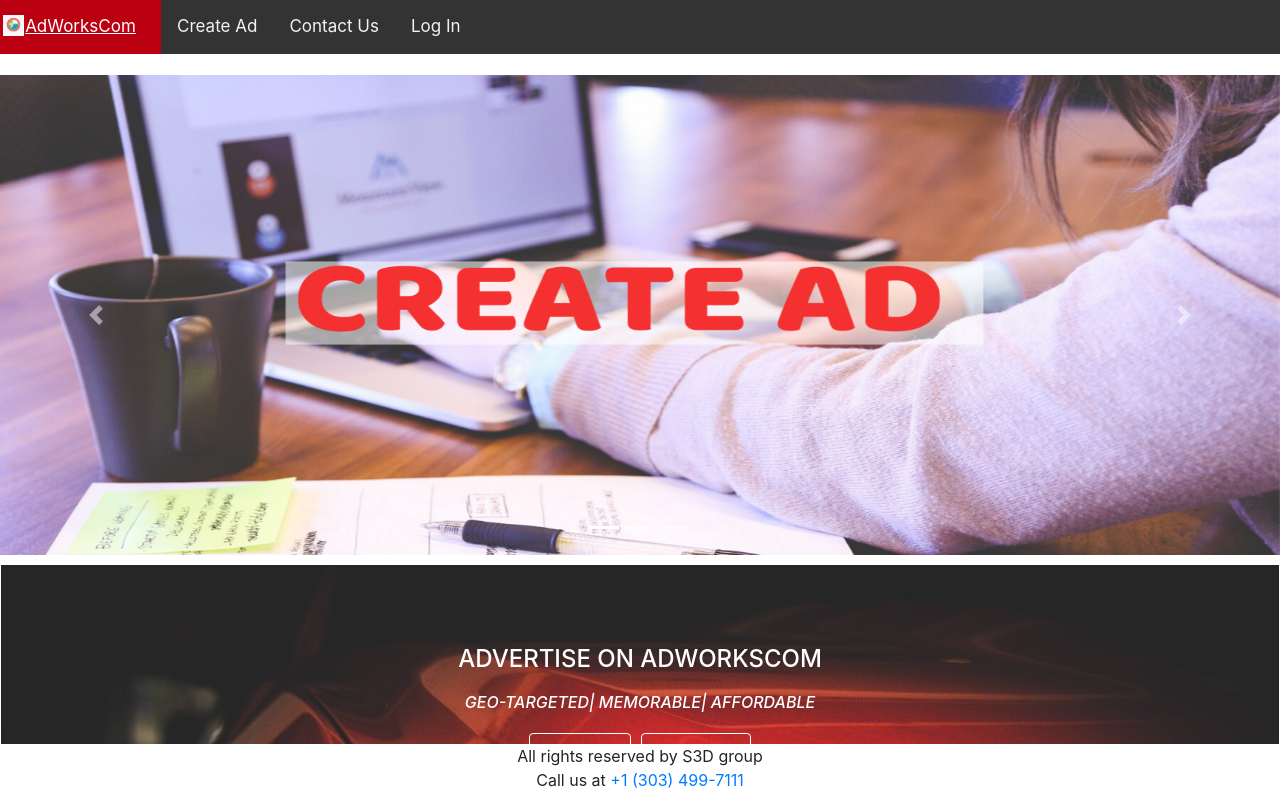
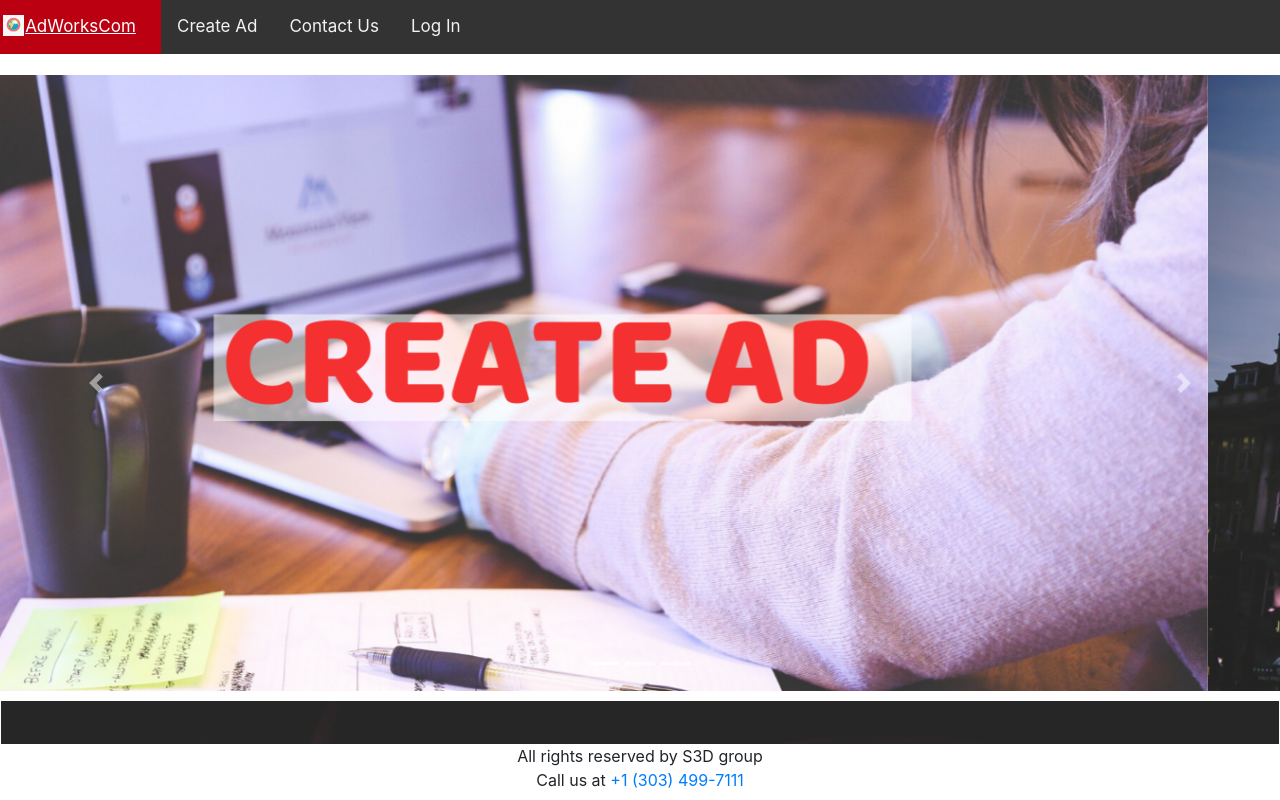
Before and after one commit to openS3D/AdworksCom, a Next.js app in the folder client/: page / in a window 1280 px wide. Built offline with nearby package versions, Linux system fonts and the light colour scheme.

Commit message:
Refactor offerings page

```diff
--- a/client/components/Overview/Offerings/Offerings.js
+++ b/client/components/Overview/Offerings/Offerings.js
@@ -1,10 +1,6 @@
 import React, { useState } from 'react';
 import {
-  Carousel,
-  CarouselItem,
-  CarouselControl,
-  CarouselIndicators,
-  CarouselCaption
+  UncontrolledCarousel
 } from 'reactstrap';
 import "./Offerings.css";
 {/*
@@ -13,59 +9,22 @@ import "./Offerings.css";
 const offerings = [
   {
     src: '/images/overview/offerings/ad_step_1.png',
+    key: '1',
   },
   {
     src: '/images/overview/offerings/ad_step_2.png',
+    key: '2',
   },
   {
     src: '/images/overview/offerings/ad_step_3.png',
+    key: '3',
   }
 ];
 
 const Offerings = (props) => {
-  const [activeIndex, setActiveIndex] = useState(0);
-  const [animating, setAnimating] = useState(false);
-
-  const next = () => {
-    if (animating) return;
-    const nextIndex = activeIndex === offerings.length - 1 ? 0 : activeIndex + 1;
-    setActiveIndex(nextIndex);
-  }
-
-  const previous = () => {
-    if (animating) return;
-    const nextIndex = activeIndex === 0 ? offerings.length - 1 : activeIndex - 1;
-    setActiveIndex(nextIndex);
-  }
-
-  const goToIndex = (newIndex) => {
-    if (animating) return;
-    setActiveIndex(newIndex);
-  }
-
-  const slides = offerings.map((item) => {
-    return (
-      <CarouselItem
-        onExiting={() => setAnimating(true)}
-        onExited={() => setAnimating(false)}
-        key={item.src}
-      >
-        <img src={item.src} alt={item.altText} className="offerings_displayimage"/>
-      </CarouselItem>
-    );
-  });
-
   return (
-    <Carousel
-      activeIndex={activeIndex}
-      next={next}
-      previous={previous}
-    >
-      <CarouselIndicators items={offerings} activeIndex={activeIndex} onClickHandler={goToIndex} />
-      {slides}
-      <CarouselControl direction="prev" directionText="Previous" onClickHandler={previous} />
-      <CarouselControl direction="next" directionText="Next" onClickHandler={next} />
-    </Carousel>
+    <UncontrolledCarousel items={offerings}
+    />
   );
 }
 
```
